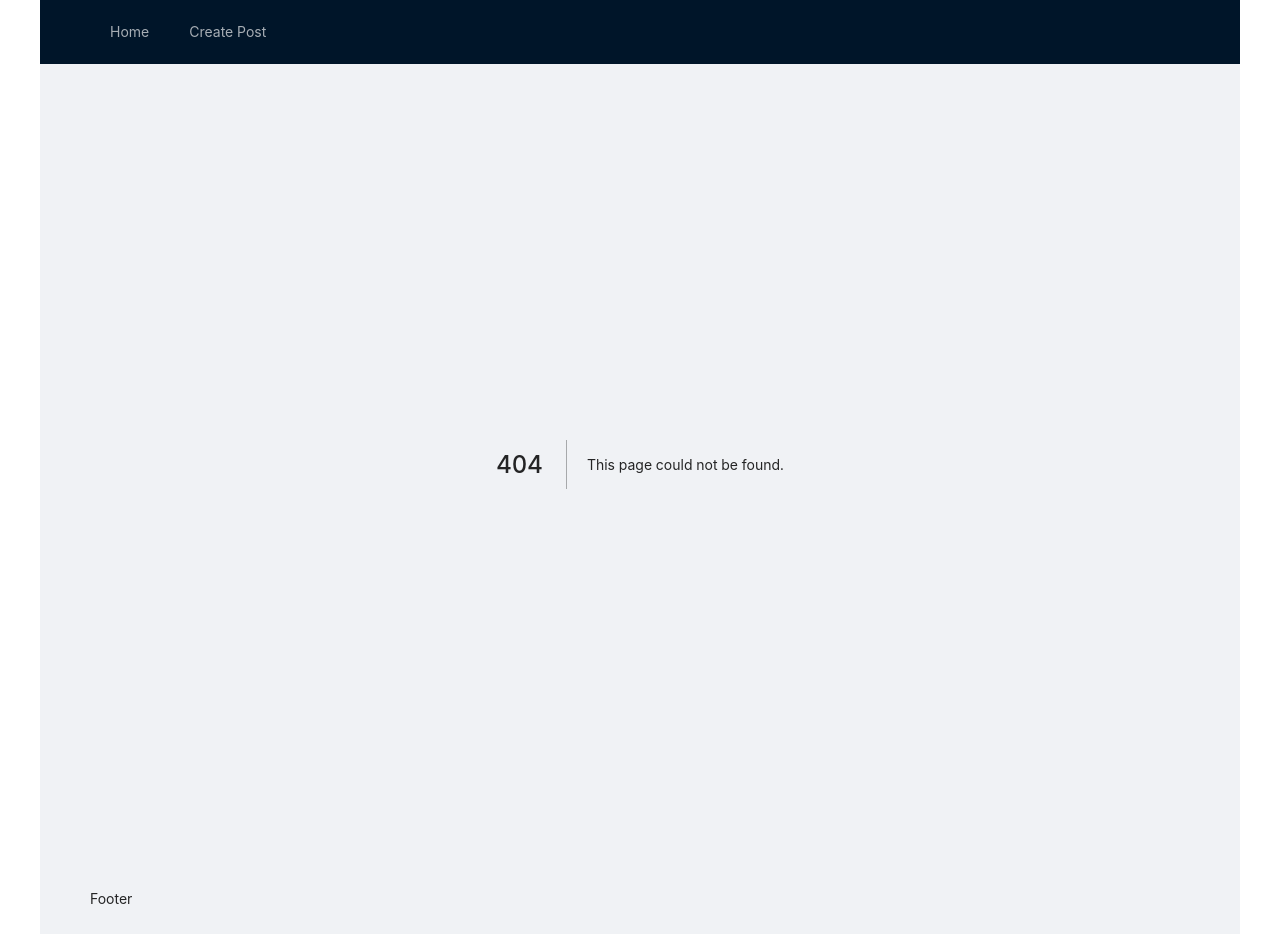
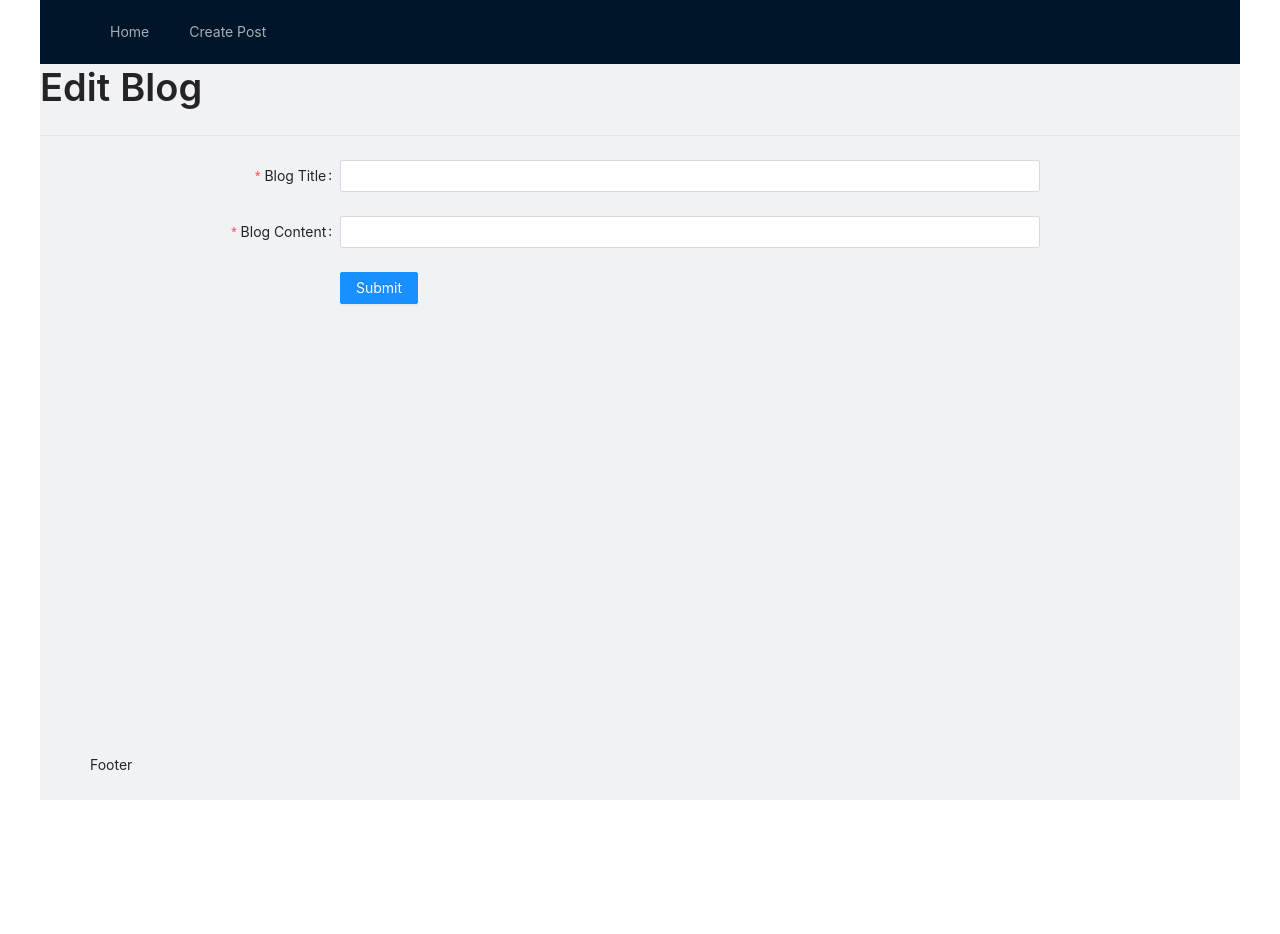
Before and after one commit to amoljagtap17/next-static-demo, a Next.js app: page /edit in a window 1280 px wide. Before the commit this address had no page. After the commit the page ends 800 px from the top, so only its background shows below. Built offline with nearby package versions, Linux system fonts and the light colour scheme; no server answers.

Commit message:
Add Edit

```diff
--- /dev/null
+++ b/components/NextForm.js
@@ -0,0 +1,106 @@
+import { useRouter } from 'next/router'
+import { Form, Input, Button } from 'antd'
+import { v4 as uuidv4 } from 'uuid'
+import useSWR, { mutate } from 'swr'
+import { instance, fetcher } from 'utils/fetcher'
+
+const layout = {
+  labelCol: {
+    span: 6,
+  },
+  wrapperCol: {
+    span: 14,
+  },
+}
+
+const tailLayout = {
+  wrapperCol: {
+    offset: 6,
+    span: 14,
+  },
+}
+
+export const NextForm = ({ initialValues = {} }) => {
+  const router = useRouter()
+
+  const { data: blogs } = useSWR('/blogs', fetcher, {
+    dedupingInterval: 1000 * 60 * 60,
+  })
+
+  const onFinish = async (values) => {
+    const { id, title, content } = values
+
+    if (id) {
+      const { data: blog } = await instance.patch(`/blogs/${id}`, {
+        title,
+        content,
+      })
+
+      mutate('/blogs', [...blogs, { ...blog, title: 'edited...' }])
+
+      if (blog) {
+        router.push('/')
+      }
+    } else {
+      const id = uuidv4()
+
+      const { data: blog } = await instance.post('/blogs', {
+        id,
+        title,
+        content,
+      })
+
+      console.log('Success:', values, blog)
+
+      mutate('/blogs', [...blogs, { ...blog, title: 'updated...' }])
+
+      if (blog) {
+        router.push('/')
+      }
+    }
+  }
+
+  const onFinishFailed = (errorInfo) => {
+    console.log('Failed:', errorInfo)
+  }
+
+  return (
+    <Form
+      {...layout}
+      name="createPost"
+      initialValues={initialValues}
+      onFinish={onFinish}
+      onFinishFailed={onFinishFailed}
+    >
+      <Form.Item
+        label="Blog Title"
+        name="title"
+        rules={[
+          {
+            required: true,
+            message: 'Please provide blog title!',
+          },
+        ]}
+      >
+        <Input />
+      </Form.Item>
+      <Form.Item
+        label="Blog Content"
+        name="content"
+        rules={[
+          {
+            required: true,
+            message: 'Please provide blog content!',
+          },
+        ]}
+      >
+        <Input />
+      </Form.Item>
+      <Form.Item {...tailLayout}>
+        <Button type="primary" htmlType="submit">
+          Submit
+        </Button>
+      </Form.Item>
+    </Form>
+  )
+}
--- /dev/null
+++ b/pages/edit.js
@@ -0,0 +1,22 @@
+import { useRouter } from 'next/router'
+import useSWR, { mutate } from 'swr'
+import { instance, fetcher } from 'utils/fetcher'
+import { Heading } from 'components/Heading'
+import { NextForm } from 'components/NextForm'
+
+export default function Create() {
+  const router = useRouter()
+
+  const { id } = router.query
+
+  const { data: blog } = useSWR(`/blogs/${id}`, fetcher, {
+    dedupingInterval: 1000 * 60 * 60,
+  })
+
+  return (
+    <>
+      <Heading title="Edit Blog" />
+      <NextForm initialValues={blog} />
+    </>
+  )
+}
```
Also changed, not shown: components/BlogList.js (+10 -2 lines), pages/create.js (+2 -87 lines).
